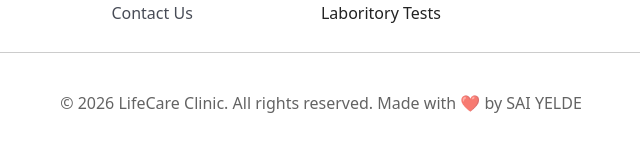
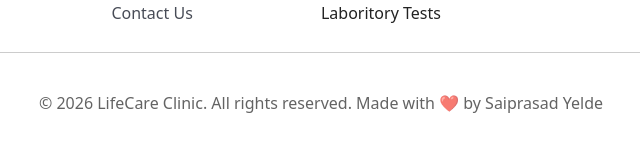
Before and after one commit to saiyelde1234/Hospital-Management-System1, a Flask app: page / in a window 1280 px wide. Shown: the part 2713-2866 px from the top of the page, without its empty margins (319-959 px from the left). Run offline with Flask 3, Linux system fonts and the light colour scheme; some libraries are stand-ins or nearby versions.

Commit message:
Update index.html

```diff
--- a/templates/index.html
+++ b/templates/index.html
@@ -291,7 +291,7 @@
 
 
         <div class="foot2">
-            <p>© 2026 LifeCare Clinic. All rights reserved. Made with ❤️ by SAI YELDE
+            <p>© 2026 LifeCare Clinic. All rights reserved. Made with ❤️ by Saiprasad Yelde
             </p>
         </div>
     </footer>
```
